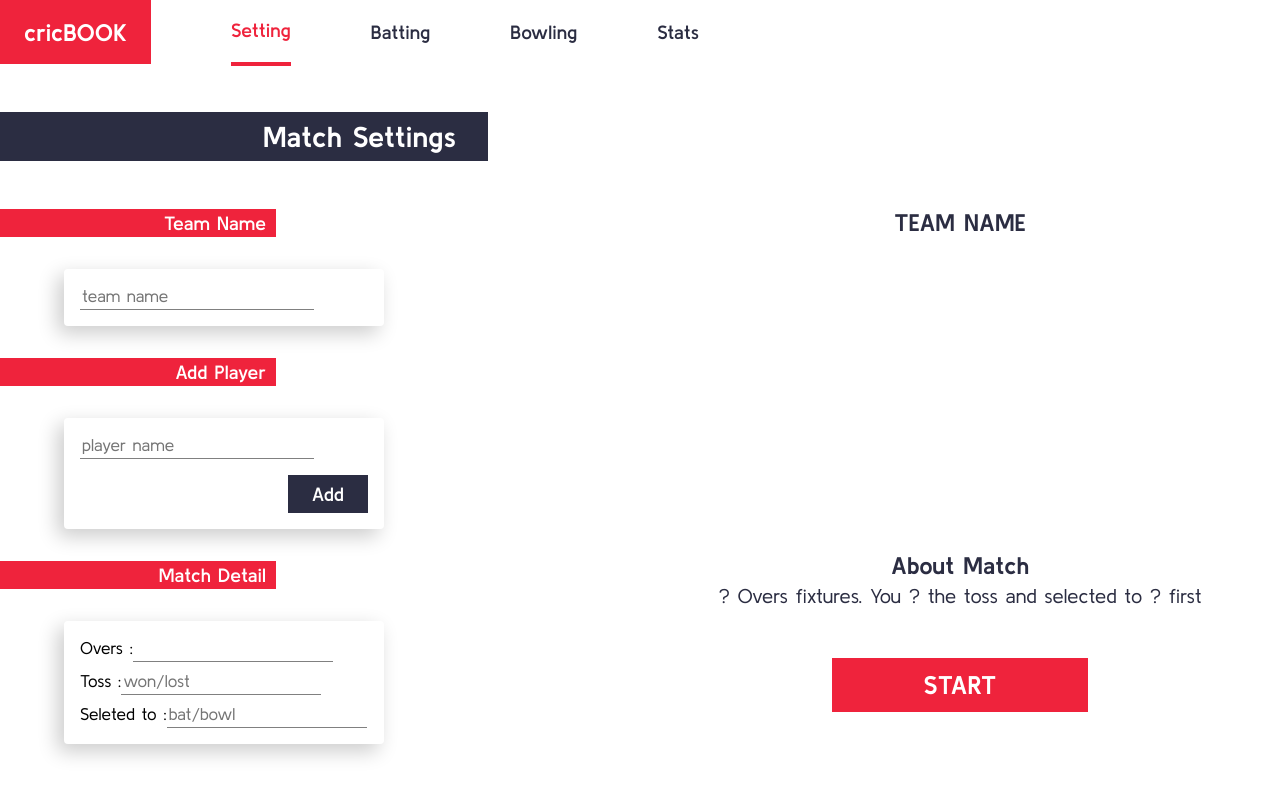
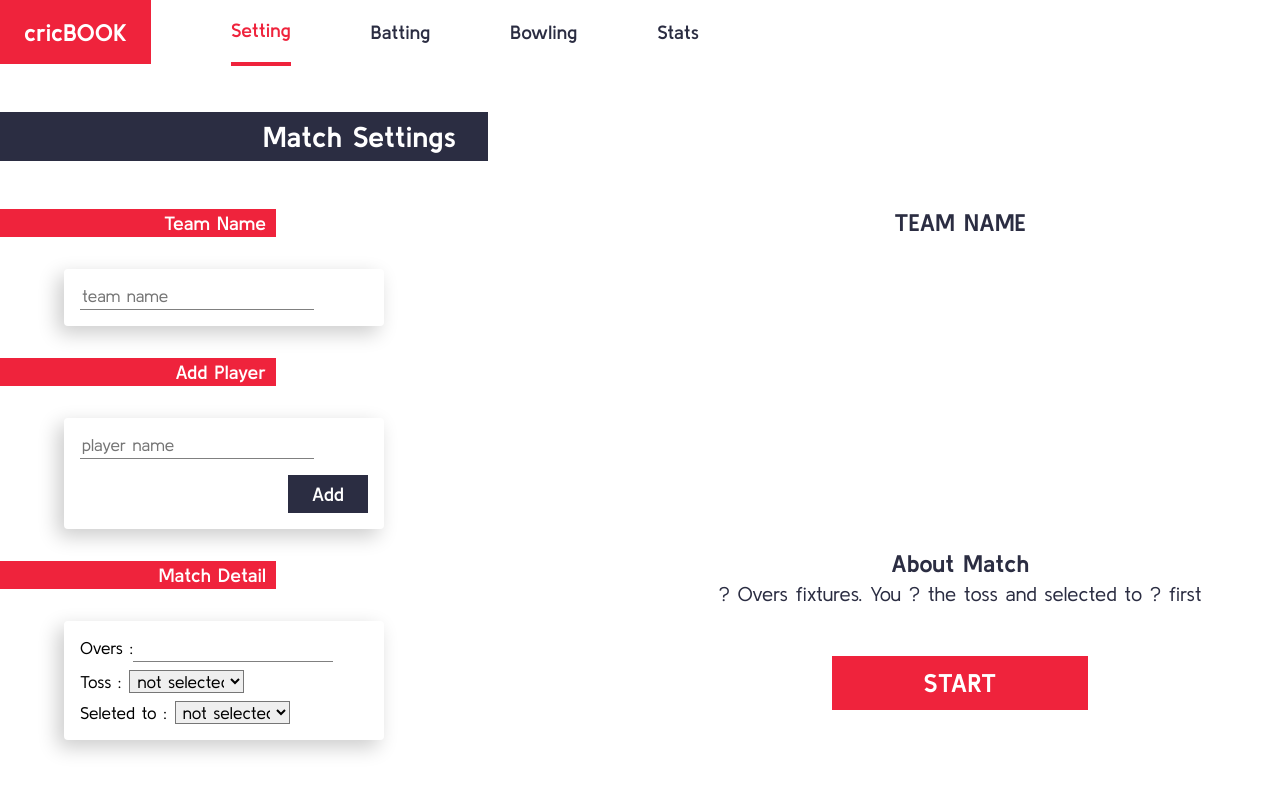
Before and after one commit to i-am-HRISHABH/cricBOOK, a React (Create React App) app: page / in a window 1280 px wide. Shown: the top 796 px of the page. Built offline with nearby package versions, Linux system fonts and the light colour scheme.

Commit message:
test commit

```diff
--- a/src/Components/SettingPage/Setting.css
+++ b/src/Components/SettingPage/Setting.css
@@ -88,6 +88,13 @@
   padding-bottom: 4px;
   font-size: 17px;
 }
+.match-detail-form > div > select {
+  width: 40%;
+  border-radius: 0;
+  padding: 0 0.2rem;
+  font-size: 17px;
+  margin-left: 0.5rem;
+}
 
 .setting-right {
   display: flex;
--- a/src/Components/SettingPage/Setting.jsx
+++ b/src/Components/SettingPage/Setting.jsx
@@ -140,6 +140,7 @@ const Setting = (props) => {
               className="s-input"
               type="text"
               placeholder="team name"
+              maxLength={35}
               onChange={handleteamNameChange}
             />
           </form>
@@ -171,21 +172,31 @@ const Setting = (props) => {
             </div>
             <div>
               <label htmlFor="toss">Toss :</label>
-              <input
+              <select name="toss" onChange={handleTossChange}>
+                <option value="null">not selected</option>
+                <option value="won">won</option>
+                <option value="lost">lost</option>
+              </select>
+              {/* <input
                 type="text"
                 name="toss"
                 placeholder="won/lost"
                 onChange={handleTossChange}
-              ></input>
+              ></input> */}
             </div>
             <div>
               <label htmlFor="selected">Seleted to :</label>
-              <input
+              <select name="selected" onChange={handleSelectedToChange}>
+                <option value="null">not selected</option>
+                <option value="bat">bat</option>
+                <option value="bowl">bowl</option>
+              </select>
+              {/* <input
                 type="text"
                 name="selected"
                 placeholder="bat/bowl"
                 onChange={handleSelectedToChange}
-              ></input>
+              ></input> */}
             </div>
           </form>
         </div>
```
